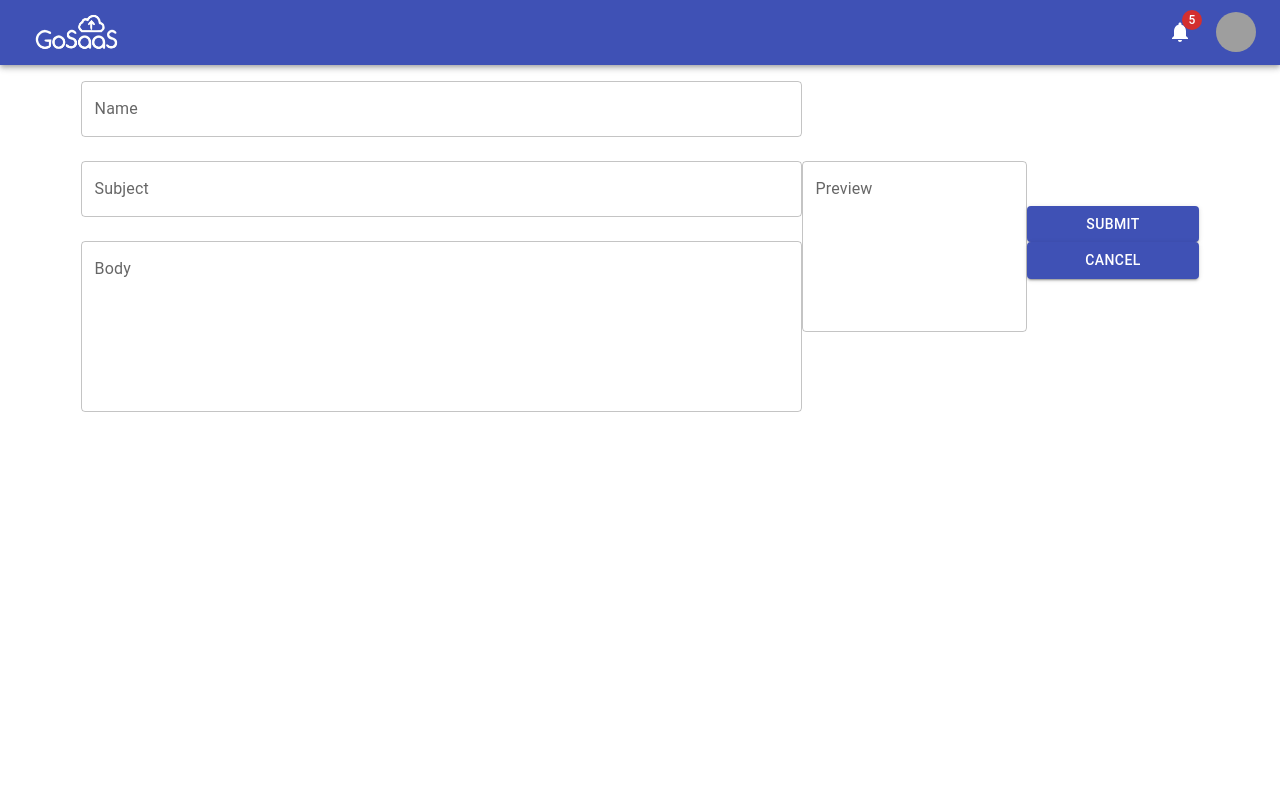
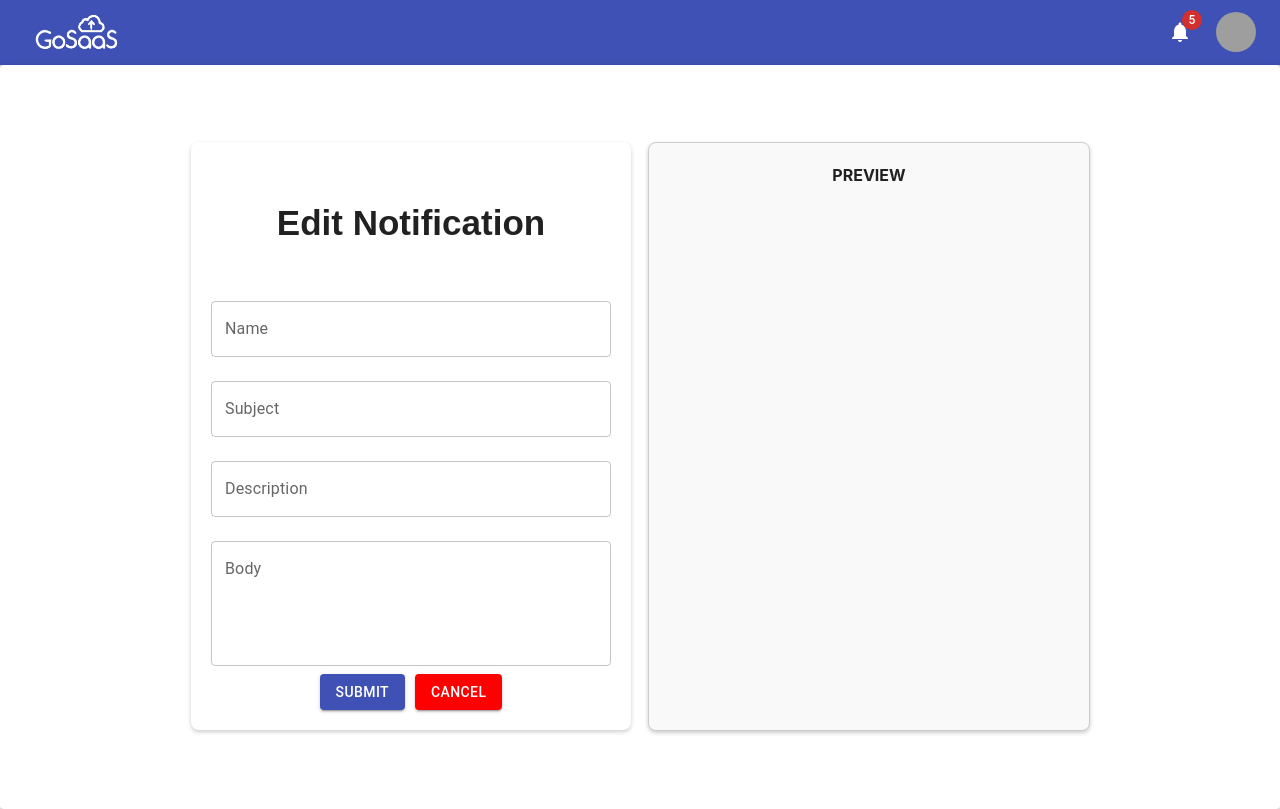
Before and after one commit to HamnaWahid/NotificationManagerApp, a React (Vite) app: page /EditNotification in a window 1280 px wide. Built offline with nearby package versions, Linux system fonts and the light colour scheme; grey boxes are pictures that could not be loaded.

Commit message:
add/edit notification done

```diff
--- a/package.json
+++ b/package.json
@@ -20,11 +20,13 @@
     "react": "^18.2.0",
     "react-dom": "^18.2.0",
     "react-router-dom": "^6.15.0",
+    "sanitize-html": "^2.11.0",
     "styled-components": "^6.0.7"
   },
   "devDependencies": {
     "@types/react": "^18.2.15",
     "@types/react-dom": "^18.2.7",
+    "@types/sanitize-html": "^2.9.0",
     "@typescript-eslint/eslint-plugin": "^6.6.0",
     "@typescript-eslint/parser": "^6.6.0",
     "@vitejs/plugin-react": "^4.0.3",
--- /dev/null
+++ b/src/common/NotificationForm/NotificationForm.tsx
@@ -0,0 +1,154 @@
+import React, { useState, useEffect } from 'react';
+import TextField from '@mui/material/TextField';
+import Button from '@mui/material/Button';
+import Grid from '@mui/material/Grid';
+import { Styles, LeftBox, RightBox } from './Styles';
+import sanitizeHtml from 'sanitize-html'; // Import sanitize-html
+
+interface Props {
+  onCancel: () => void;
+  onSubmit: (formData: {
+    name: string;
+    subject: string;
+    description: string;
+    body: string;
+  }) => void;
+  message?: string;
+}
+
+const NotificationForm = ({ onCancel, onSubmit, message }: Props) => {
+  const [name, setName] = useState('');
+  const [subject, setSubject] = useState('');
+  const [description, setDescription] = useState('');
+  const [body, setBody] = useState('');
+  const [preview, setPreview] = useState('');
+
+  const handleNameChange = (e: React.ChangeEvent<HTMLInputElement>) => {
+    setName(e.target.value);
+  };
+
+  const handleSubjectChange = (e: React.ChangeEvent<HTMLInputElement>) => {
+    setSubject(e.target.value);
+  };
+
+  const handleDescriptionChange = (e: React.ChangeEvent<HTMLInputElement>) => {
+    setDescription(e.target.value);
+  };
+
+  const handleBodyChange = (e: React.ChangeEvent<HTMLInputElement>) => {
+    setBody(e.target.value);
+  };
+
+  useEffect(() => {
+    // Update the preview text with sanitized HTML
+    const sanitizedSubject = sanitizeHtml(subject, {
+      allowedTags: [], // Allow no HTML tags
+      allowedAttributes: {}, // Allow no HTML attributes
+    });
+
+    const previewText = ` <strong>${sanitizedSubject}</strong>\n\n${body}`;
+    setPreview(previewText);
+  }, [name, subject, description, body]);
+
+  const handleSubmit = () => {
+    onSubmit({ name, subject, description, body });
+  };
+
+  const handleCancel = () => {
+    onCancel();
+  };
+
+  return (
+    <Grid container justifyContent='center' alignItems='center' height='93vh'>
+      <Styles>
+        <Grid container spacing={2} justifyContent='center'>
+          <Grid item xs={12} md={6}>
+            <LeftBox>
+              {message && (
+                <div className='message'>
+                  <p
+                    style={{
+                      fontSize: '35px',
+                      fontFamily: 'Arial, sans-serif',
+                      fontWeight: 'bold',
+                    }}
+                  >
+                    {message}
+                  </p>
+                </div>
+              )}
+              <TextField
+                label='Name'
+                value={name}
+                onChange={handleNameChange}
+                fullWidth
+                margin='normal'
+                variant='outlined'
+              />
+              <TextField
+                label='Subject'
+                value={subject}
+                onChange={handleSubjectChange}
+                fullWidth
+                margin='normal'
+                variant='outlined'
+              />
+              <TextField
+                label='Description'
+                value={description}
+                onChange={handleDescriptionChange}
+                fullWidth
+                margin='normal'
+                variant='outlined'
+              />
+              <TextField
+                label='Body'
+                value={body}
+                onChange={handleBodyChange}
+                fullWidth
+                multiline
+                rows={4}
+                margin='normal'
+                variant='outlined'
+              />
+              <div className='button-container'>
+                <Button
+                  variant='contained'
+                  onClick={handleSubmit}
+                  className='submit-button'
+                >
+                  Submit
+                </Button>
+                <Button
+                  variant='contained'
+                  onClick={handleCancel}
+                  className='cancel-button'
+                  style={{ marginLeft: '10px', backgroundColor: 'red' }}
+                >
+                  Cancel
+                </Button>
+              </div>
+            </LeftBox>
+          </Grid>
+
+          <Grid item xs={12} md={6}>
+            <RightBox>
+              <div className='preview-label-container'>
+                <div className='preview-label'>PREVIEW</div>
+              </div>
+              <div
+                dangerouslySetInnerHTML={{ __html: preview }}
+                style={{
+                  whiteSpace: 'pre-wrap',
+                  overflowWrap: 'break-word',
+                }}
+              ></div>
+            </RightBox>
+          </Grid>
+        </Grid>
+      </Styles>
+    </Grid>
+  );
+};
+
+export default NotificationForm;
--- /dev/null
+++ b/src/common/NotificationForm/Styles.ts
@@ -0,0 +1,41 @@
+import styled from 'styled-components';
+
+export const Styles = styled.div`
+  display: flex; /* Use flex to arrange the boxes side by side */
+  justify-content: space-between; /* Add space between the boxes */
+  gap: 20px; /* Add some gap between the boxes */
+  padding: 20px; /* Move padding to the container */
+`;
+
+/* Style for the existing box (left box) */
+export const LeftBox = styled.div`
+  background-color: #fff;
+  border-radius: 8px;
+  box-shadow: 0 2px 4px rgba(0, 0, 0, 0.2);
+  padding: 20px;
+  text-align: center;
+  width: 400px; /* You can adjust the width as needed */
+`;
+
+/* Style for the new box (right box) */
+export const RightBox = styled.div`
+  background-color: #fff;
+  border-radius: 8px;
+  box-shadow: 0 2px 4px rgba(0, 0, 0, 0.2);
+  padding: 20px;
+  width: 400px;
+  height: 547px;
+  padding: 20px;
+  border: 1px solid #ccc;
+  background-color: #f9f9f9;
+
+  .preview-label-container {
+    display: flex;
+    justify-content: center;
+  }
+
+  .preview-label {
+    font-weight: bold;
+    margin-bottom: 10px;
+  }
+`;
--- a/src/pages/AddApp.tsx
+++ b/src/pages/AddApp.tsx
@@ -1,7 +1,7 @@
 import FormComponent from '../common/Form/FormComponent';
 import Paper from '@mui/material/Paper';
 
-const AppEdit = () => {
+const AddApp = () => {
   const handleFormSubmit = (formData: unknown) => {
     console.log('AppEdit/Add - Form Data:', formData);
   };
@@ -23,4 +23,4 @@ const AppEdit = () => {
   );
 };
 
-export default AppEdit;
+export default AddApp;
--- a/src/pages/AddEvent.tsx
+++ b/src/pages/AddEvent.tsx
@@ -1,7 +1,7 @@
 import FormComponent from '../common/Form/FormComponent';
 import Paper from '@mui/material/Paper';
 
-const AppEdit = () => {
+const AddEvent = () => {
   const handleFormSubmit = (formData: unknown) => {
     console.log('AppEdit/Add - Form Data:', formData);
   };
@@ -23,4 +23,4 @@ const AppEdit = () => {
   );
 };
 
-export default AppEdit;
+export default AddEvent;
--- /dev/null
+++ b/src/pages/AddNotification.tsx
@@ -0,0 +1,32 @@
+import NotificationForm from '../common/NotificationForm/NotificationForm';
+import Paper from '@mui/material/Paper';
+
+const AddNotification = () => {
+  const handleFormSubmit = (formData: {
+    name: string;
+    subject: string;
+    description: string;
+    body: string;
+  }) => {
+    console.log('NotificationEdit - Form Data:', formData);
+    // You can handle form submission logic here
+  };
+
+  const handleFormCancel = () => {
+    console.log('NotificationEdit - Form Cancelled');
+  };
+
+  return (
+    <div>
+      <Paper elevation={3}>
+        <NotificationForm
+          onSubmit={handleFormSubmit}
+          onCancel={handleFormCancel}
+          message='Add Notification' // Pass the message prop
+        />
+      </Paper>
+    </div>
+  );
+};
+
+export default AddNotification;
--- a/src/pages/EditEvent.tsx
+++ b/src/pages/EditEvent.tsx
@@ -1,7 +1,7 @@
 import FormComponent from '../common/Form/FormComponent';
 import Paper from '@mui/material/Paper';
 
-const AppEdit = () => {
+const EditEvent = () => {
   const handleFormSubmit = (formData: unknown) => {
     console.log('AppEdit/Add - Form Data:', formData);
   };
@@ -23,4 +23,4 @@ const AppEdit = () => {
   );
 };
 
-export default AppEdit;
+export default EditEvent;
--- /dev/null
+++ b/src/pages/EditNotification.tsx
@@ -0,0 +1,32 @@
+import NotificationForm from '../common/NotificationForm/NotificationForm';
+import Paper from '@mui/material/Paper';
+
+const NotificationEdit = () => {
+  const handleFormSubmit = (formData: {
+    name: string;
+    subject: string;
+    description: string;
+    body: string;
+  }) => {
+    console.log('NotificationEdit - Form Data:', formData);
+    // You can handle form submission logic here
+  };
+
+  const handleFormCancel = () => {
+    console.log('NotificationEdit - Form Cancelled');
+  };
+
+  return (
+    <div>
+      <Paper elevation={3}>
+        <NotificationForm
+          onSubmit={handleFormSubmit}
+          onCancel={handleFormCancel}
+          message='Edit Notification' // Pass the message prop
+        />
+      </Paper>
+    </div>
+  );
+};
+
+export default NotificationEdit;
--- a/src/pages/NotificationEdit.tsx
+++ /dev/null
@@ -1,79 +0,0 @@
-import TextField from '@mui/material/TextField';
-import Button from '@mui/material/Button';
-import Box from '@mui/material/Box';
-import { useState } from 'react';
-
-const NotificationEdit = () => {
-  const [formData, setFormData] = useState({
-    name: '',
-    body: '',
-    subject: '',
-  });
-
-  const [previewText, setPreviewText] = useState('');
-
-  const handleFieldChange = (fieldName: string, value: string) => {
-    setFormData({ ...formData, [fieldName]: value });
-    if (fieldName === 'body') {
-      setPreviewText(value);
-    }
-  };
-
-  return (
-    <Box display='flex' justifyContent='center' alignItems='center'>
-      <Box>
-        <TextField
-          label='Name'
-          value={formData.name}
-          onChange={(e) => handleFieldChange('name', e.target.value)}
-          fullWidth
-          variant='outlined'
-          margin='normal'
-        />
-        <TextField
-          label='Subject'
-          value={formData.subject}
-          onChange={(e) => handleFieldChange('subject', e.target.value)}
-          fullWidth
-          variant='outlined'
-          margin='normal'
-        />
-        <TextField
-          label='Body'
-          value={formData.body}
-          onChange={(e) => handleFieldChange('body', e.target.value)}
-          fullWidth
-          multiline
-          rows={6}
-          variant='outlined'
-          margin='normal'
-        />
-      </Box>
-      <Box>
-        <TextField
-          label='Preview'
-          value={previewText}
-          fullWidth
-          margin='normal'
-          variant='outlined'
-          multiline
-          rows={6}
-          InputProps={{
-            readOnly: true,
-          }}
-        />
-      </Box>
-
-      <div className='button-container'>
-        <Button variant='contained' fullWidth className='submit-button'>
-          Submit
-        </Button>
-        <Button variant='contained' fullWidth className='cancel-button'>
-          Cancel
-        </Button>
-      </div>
-    </Box>
-  );
-};
-
-export default NotificationEdit;
--- a/src/routes/Routes.tsx
+++ b/src/routes/Routes.tsx
@@ -6,8 +6,9 @@ import AppEdit from '../pages/EditApp';
 import AddApp from '../pages/AddApp';
 import EventEdit from '../pages/EditEvent';
 import AddEvent from '../pages/AddEvent';
-import NotificationEdit from '../pages/NotificationEdit';
+import NotificationEdit from '../pages/EditNotification';
 import Loading from '../common/Loading';
+import AddNotification from '../pages/AddNotification';
 
 function App() {
   return (
@@ -38,6 +39,14 @@ function App() {
         }
       />
       <Route
+        path='/AddNotification'
+        element={
+          <Wrapper>
+            <AddNotification />
+          </Wrapper>
+        }
+      />
+      <Route
         path='/EditApp'
         element={
           <Wrapper>
@@ -60,7 +69,7 @@ function App() {
             <NotificationEdit />
           </Wrapper>
         }
-      />{' '}
+      />
       <Route
         path='/Loading'
         element={
```
Also changed, not shown: 1 other file (tests, documents, lock files or other folders).
